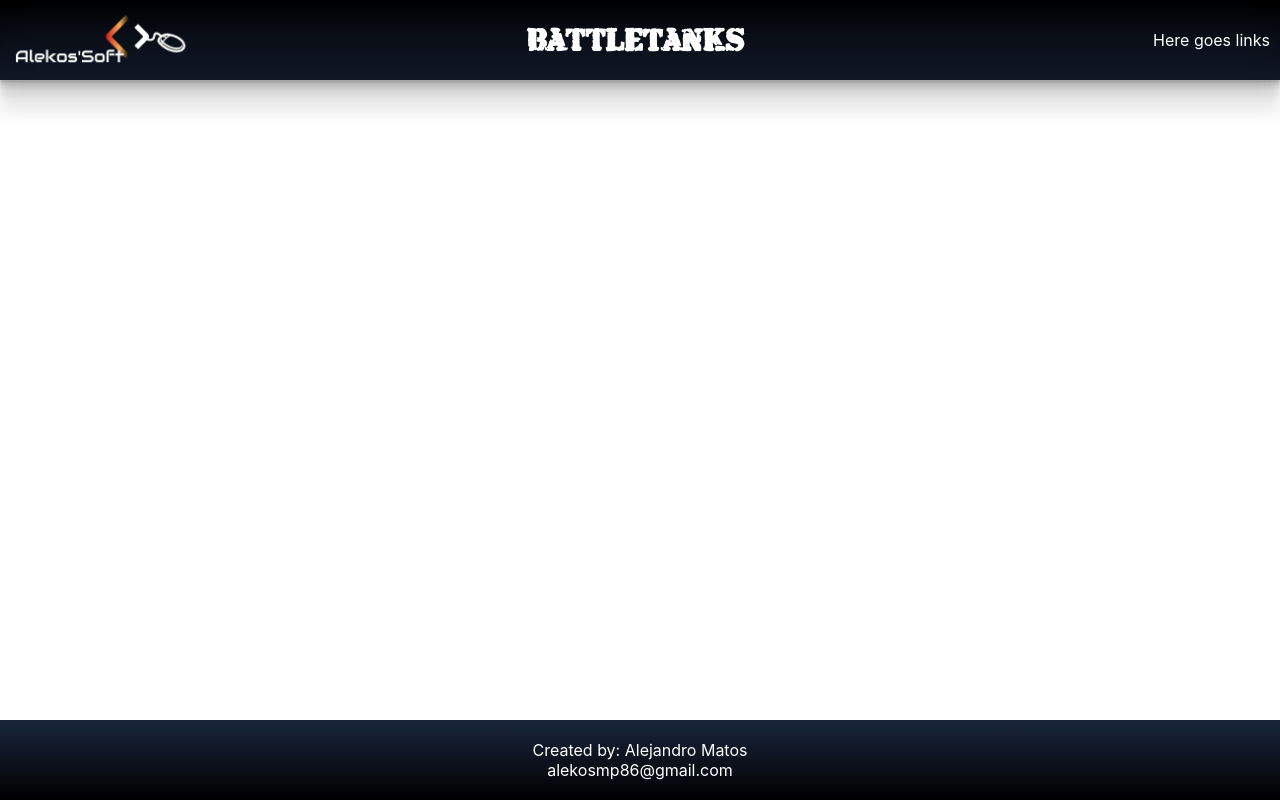
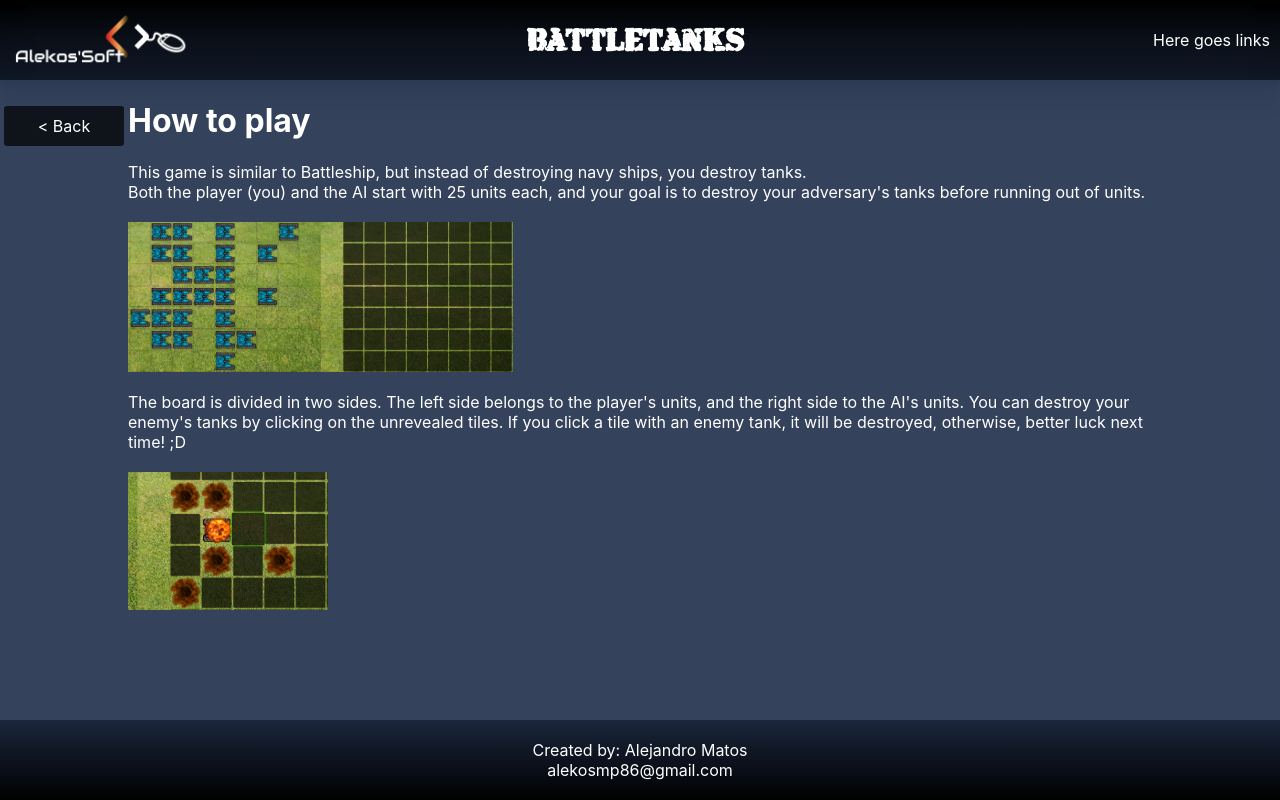
Before and after one commit to Alekos-Cuba/battletanks, a React (Create React App) app: page /howtoplay in a window 1280 px wide. Built offline with nearby package versions, Linux system fonts and the light colour scheme.

Commit message:
Added 'How to Play' section with navigation

```diff
--- a/src/App.js
+++ b/src/App.js
@@ -4,6 +4,7 @@ import Footer from "./components/Footer";
 import MainMenu from "./components/MainMenu";
 import Battleground from "./components/Battleground";
 import { BrowserRouter as Router, Switch, Route } from "react-router-dom";
+import HowToPlay from "./components/HowToPlay";
 
 function App() {
   return (
@@ -13,6 +14,7 @@ function App() {
         <Switch>
           <Route path="/" exact component={MainMenu}></Route>
           <Route path="/game" component={Battleground}></Route>
+          <Route path="/howtoplay" component={HowToPlay}></Route>
         </Switch>
         <Footer></Footer>
       </div>
--- /dev/null
+++ b/src/components/HowToPlay.js
@@ -0,0 +1,35 @@
+import "./../css/howToPlay.css";
+import OptionButton from "./../components/OptionButton";
+
+function HowToPlay() {
+  return (
+    <div className="howTo">
+      <div className="howTo-corner">
+        <OptionButton text="< Back" goto="/"></OptionButton>
+      </div>
+      <div className="howTo-content">
+        <h1>How to play</h1>
+        <div>
+          This game is similar to Battleship, but instead of destroying navy
+          ships, you destroy tanks. <br />
+          Both the player (you) and the AI start with 25 units each, and your
+          goal is to destroy your adversary's tanks before running out of units.
+          <br /> <br />
+          <div className="img-board"></div>
+          <br />
+          The board is divided in two sides. The left side belongs to the
+          player's units, and the right side to the AI's units. You can destroy
+          your enemy's tanks by clicking on the unrevealed tiles. If you click a
+          tile with an enemy tank, it will be destroyed, otherwise, better luck
+          next time! ;D
+          <br />
+          <br />
+          <div className="img-board-destroy"></div>
+        </div>
+      </div>
+      <div className="howTo-corner"></div>
+    </div>
+  );
+}
+
+export default HowToPlay;
--- /dev/null
+++ b/src/css/howToPlay.css
@@ -0,0 +1,37 @@
+.howTo {
+  display: flex;
+  flex-direction: row;
+  justify-content: space-between;
+  align-items: baseline;
+  color: white;
+  background-color: rgba(30, 46, 75, 0.9);
+  height: 80%;
+}
+
+.howTo-content {
+  display: flex;
+  flex-direction: column;
+  justify-content: center;
+  flex-grow: 1;
+  overflow-y: auto;
+}
+
+.howTo-corner {
+  width: 250px;
+}
+
+.img-board {
+  background-image: url("./../resources/howto_board.png");
+  background-repeat: no-repeat;
+  background-size: contain;
+  width: 400px;
+  height: 150px;
+}
+
+.img-board-destroy {
+  background-image: url("./../resources/howto_destroy.png");
+  background-repeat: no-repeat;
+  background-size: contain;
+  width: 200px;
+  height: 150px;
+}
```
Also changed, not shown: src/resources/howto_board.png (added), src/resources/howto_destroy.png (added).
